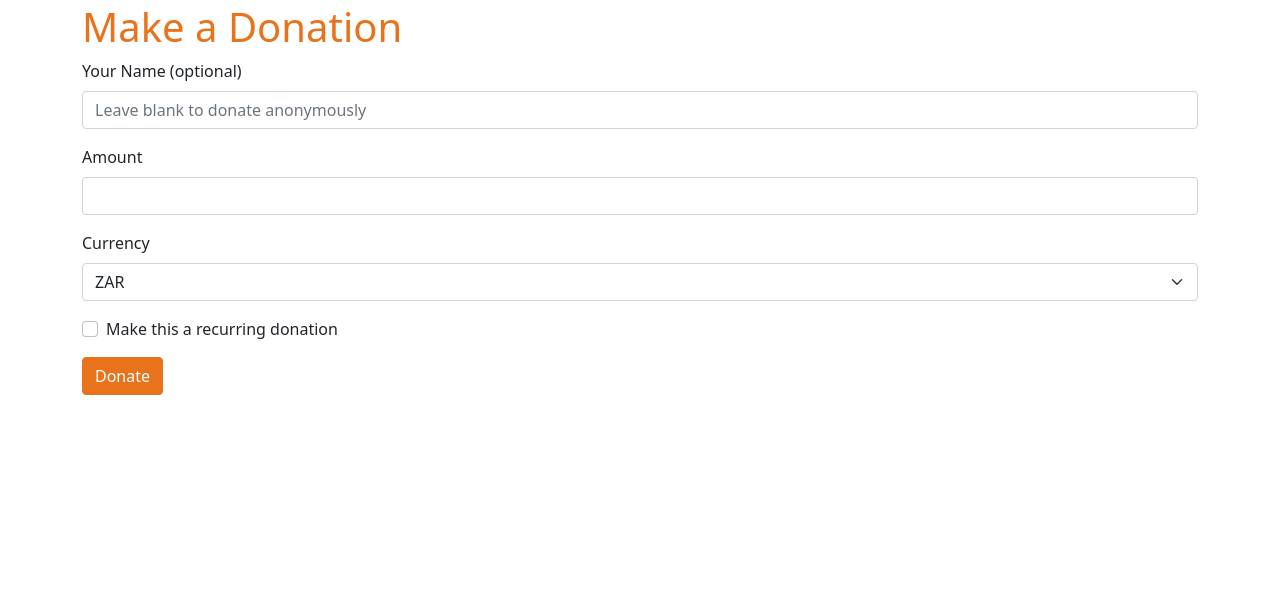
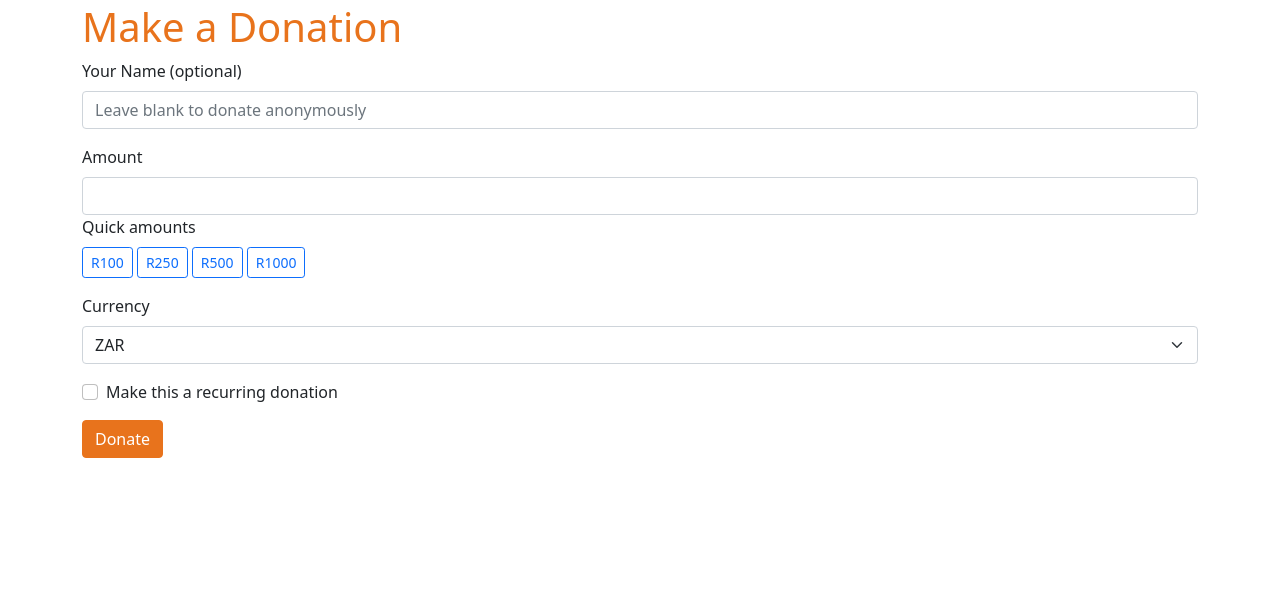
Before and after one commit to prudencezwivhuya80/GiftOfTheGivers-, an ASP.NET Core app: page /Home/Donate in a window 1280 px wide. Shown: the part 123-727 px from the top of the page. Run offline with ASP.NET Core 8, Linux system fonts and the light colour scheme; style sheets or scripts are compiled from the project's sources; some libraries are stand-ins or nearby versions.

Commit message:
add quick donation amount button

```diff
--- a/GiftOfTheGivers/Views/Home/Donate.cshtml
+++ b/GiftOfTheGivers/Views/Home/Donate.cshtml
@@ -28,7 +28,23 @@
 
     <div class="mb-3">
         <label class="form-label">Amount</label>
-        <input type="number" name="Amount" step="0.01" class="form-control" required/>
+            <input type="number" name="Amount" step="0.01" class="form-control" required id="donationAmount"/>
+
+            <div class="mb-3">
+                <label class="form-label">Quick amounts</label><br />
+                <button type="button" class="btn btn-outline-primary btn-sm" onclick="setAmount(100)">R100</button>
+                <button type="button" class="btn btn-outline-primary btn-sm" onclick="setAmount(250)">R250</button>
+                <button type="button" class="btn btn-outline-primary btn-sm" onclick="setAmount(500)">R500</button>
+                <button type="button" class="btn btn-outline-primary btn-sm" onclick="setAmount(1000)">R1000</button>
+            </div>
+
+            <script>
+                function setAmount(value) {
+                    var amountInput = document.getElementById("donationAmount");
+                    amountInput.value = value;
+                }
+            </script>
+
 
     </div>
 
```
